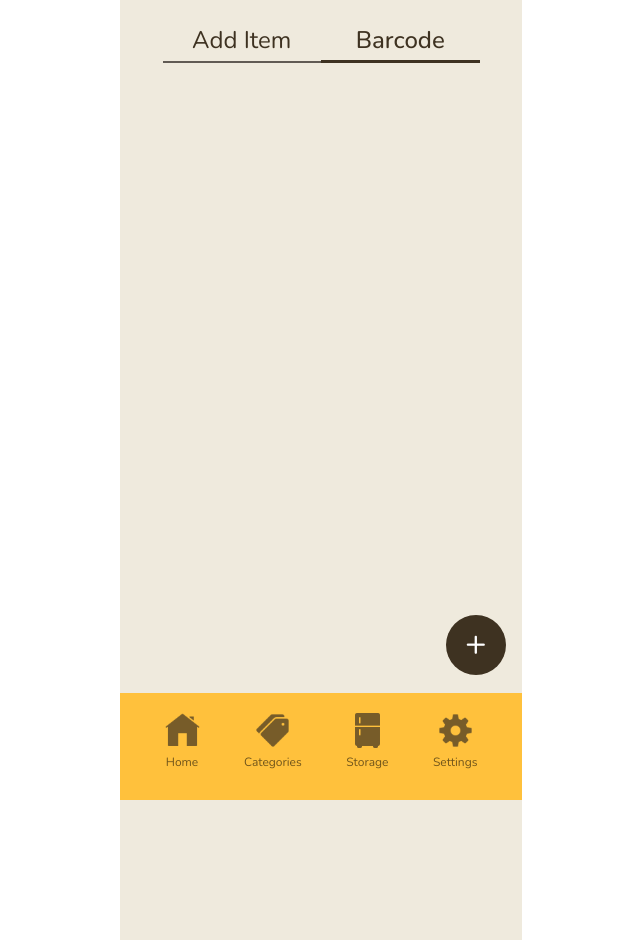
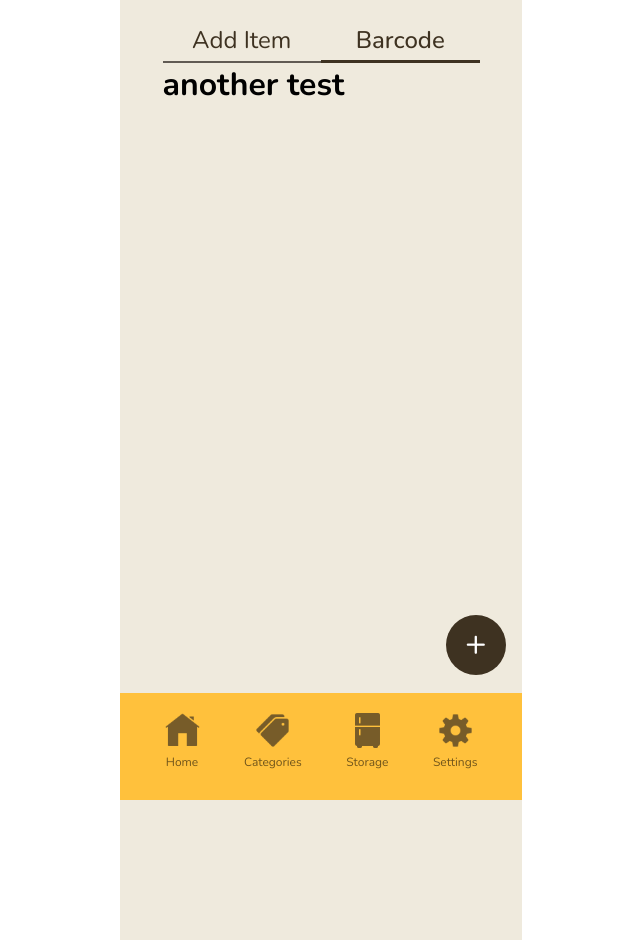
Before and after one commit to siljasihvo/easy-kitchen-frontend, a Vue app: page /add-item in a window 1280 px wide. Both pictures are taken after a click on the button "Barcode". Shown: the whole page, without its empty margins (319-959 px from the left). Built offline with nearby package versions, Linux system fonts and the light colour scheme.

Commit message:
Setup tab structure and component shells

```diff
--- /dev/null
+++ b/src/components/AddItem.vue
@@ -0,0 +1,7 @@
+<script setup>
+import AddPhoto from "./AddPhoto.vue";
+</script>
+
+<template>
+	<AddPhoto />
+</template>
--- /dev/null
+++ b/src/components/Barcode.vue
@@ -0,0 +1,7 @@
+<script setup>
+import BarcodeScan from "./BarcodeScan.vue";
+</script>
+
+<template>
+	<BarcodeScan />
+</template>
--- /dev/null
+++ b/src/components/BarcodeScan.vue
@@ -0,0 +1,5 @@
+<template>
+	<h1>another test</h1>
+</template>
+
+<style scoped></style>
--- a/src/views/AddItemView.vue
+++ b/src/views/AddItemView.vue
@@ -1,14 +1,19 @@
 <script setup>
 import { ref } from "vue";
 import TabHeader from "../components/TabHeader.vue";
+import AddItem from "../components/AddItem.vue";
+import Barcode from "../components/Barcode.vue";
 
 const currentTab = ref("AddItem");
 </script>
 
 <template>
 	<div class="page-container">
-		<TabHeader
-			:activeTab="currentTab"
-			@update:activeTab="(newValue) => (currentTab = newValue)" />
+		<TabHeader v-model:activeTab="currentTab" />
+
+		<div class="tab-content">
+			<AddItem v-if="currentTab === 'AddItem'" />
+			<Barcode v-else-if="currentTab === 'Barcode'" />
+		</div>
 	</div>
 </template>
```
